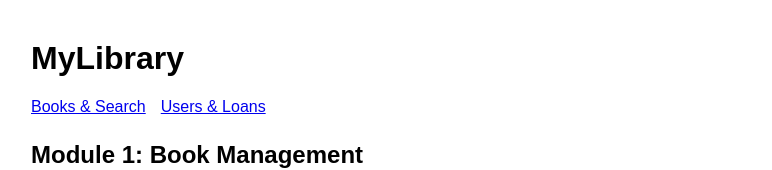
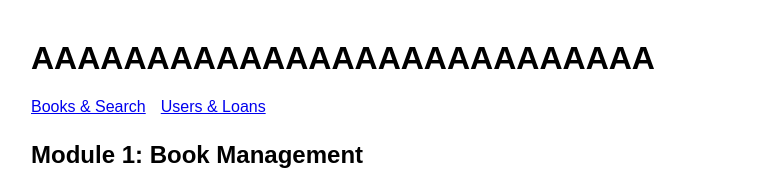
Before and after one commit to EronSG/BookLibrary-CI-CD, a website: page frontend/public/index.html in a window 1280 px wide. Shown: the top 170 px of the page, without its empty margins (109-881 px from the left). Drawn offline with Linux system fonts and the light colour scheme; no server answers.

Commit message:
changed my MyLibrary header text

```diff
--- a/frontend/public/index.html
+++ b/frontend/public/index.html
@@ -11,7 +11,7 @@
   </style>
 </head>
 <body>
-  <h1>MyLibrary</h1>
+  <h1>AAAAAAAAAAAAAAAAAAAAAAAAAAA</h1>
   <nav><a href="index.html">Books & Search</a><a href="users.html">Users & Loans</a></nav>
 
   <h2>Module 1: Book Management</h2>
```
